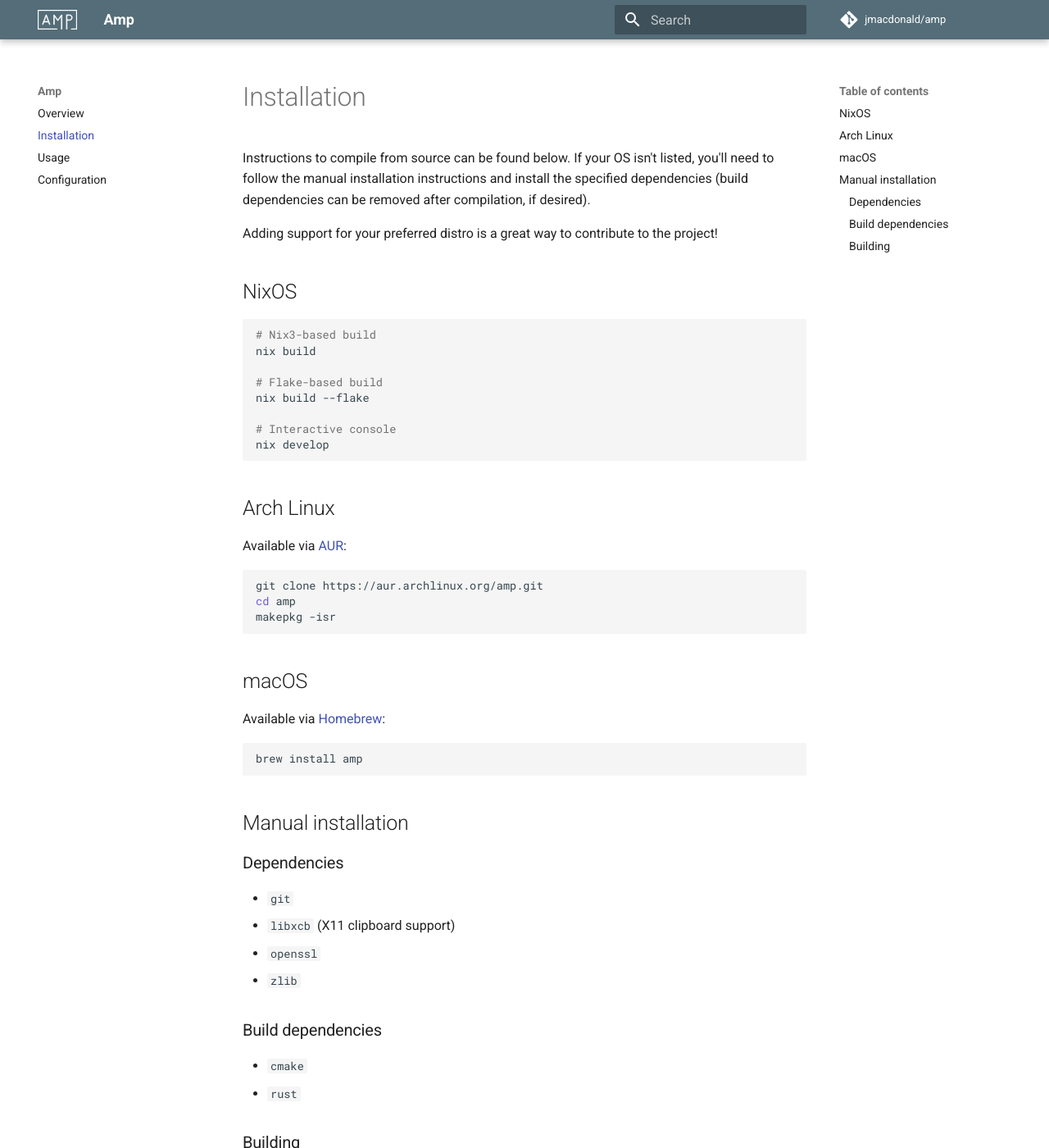
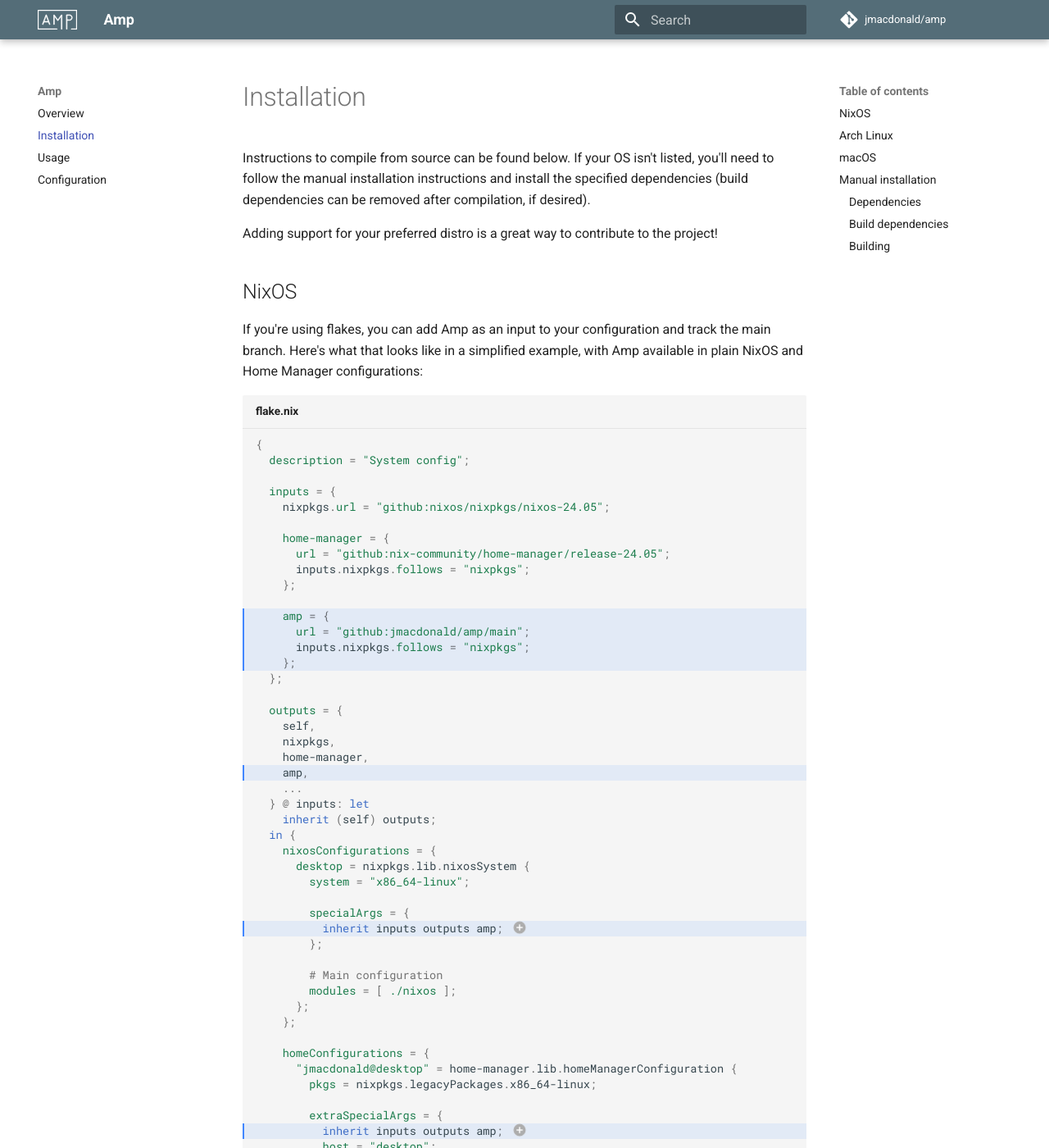
Before and after one commit to jmacdonald/amp, an MkDocs documentation site: the page built from documentation/pages/installation.md, in a window 1280 px wide and 1400 px high. Shown: the whole window at 82% size. Built offline with MkDocs 1.6.1 and Material for MkDocs 9.7.7, drawn with Linux system fonts in a browser that asks for light colours; comment, search, counter and statistics services are not loaded; some of the changed text lies outside the part shown.

Commit message:
Update NixOS docs to target flake-based installation

````diff
--- a/documentation/mkdocs.yml
+++ b/documentation/mkdocs.yml
@@ -7,6 +7,8 @@ theme:
   palette:
     primary: 'blue grey'
     accent: 'red'
+  features:
+    - content.code.annotate
 repo_name: 'jmacdonald/amp'
 repo_url: 'https://github.com/jmacdonald/amp'
 nav:
@@ -20,6 +22,8 @@ extra:
     accent: 'red'
 markdown_extensions:
   - admonition
+  - attr_list
+  - md_in_html
   - pymdownx.highlight
   - pymdownx.superfences
   - pymdownx.smartsymbols
--- a/documentation/pages/installation.md
+++ b/documentation/pages/installation.md
@@ -10,15 +10,98 @@ project!
 
 ## NixOS
 
-```bash
-# Nix3-based build
-nix build
+If you're using flakes, you can add Amp as an input to your configuration and
+track the main branch. Here's what that looks like in a simplified example,
+with Amp available in plain NixOS and Home Manager configurations:
 
-# Flake-based build
-nix build --flake
+```nix title="flake.nix" hl_lines="12-15 22 32 45"
+{
+  description = "System config";
 
-# Interactive console
-nix develop
+  inputs = {
+    nixpkgs.url = "github:nixos/nixpkgs/nixos-24.05";
+
+    home-manager = {
+      url = "github:nix-community/home-manager/release-24.05";
+      inputs.nixpkgs.follows = "nixpkgs";
+    };
+
+    amp = {
+      url = "github:jmacdonald/amp/main";
+      inputs.nixpkgs.follows = "nixpkgs";
+    };
+  };
+
+  outputs = {
+    self,
+    nixpkgs,
+    home-manager,
+    amp,
+    ...
+  } @ inputs: let
+    inherit (self) outputs;
+  in {
+    nixosConfigurations = {
+      desktop = nixpkgs.lib.nixosSystem {
+        system = "x86_64-linux";
+
+        specialArgs = {
+          inherit inputs outputs amp; # (1)!
+        };
+
+        # Main configuration
+        modules = [ ./nixos ];
+      };
+    };
+
+    homeConfigurations = {
+      "jmacdonald@desktop" = home-manager.lib.homeManagerConfiguration {
+        pkgs = nixpkgs.legacyPackages.x86_64-linux;
+
+        extraSpecialArgs = {
+          inherit inputs outputs amp; # (2)!
+          host = "desktop";
+        };
+
+        # Main configuration
+        modules = [ ./home-manager/default.nix ];
+      };
+    };
+  };
+}
+```
+
+1.  This adds the Amp flake to your NixOS config.
+
+2.  This adds the Amp flake to your Home Manager config.
+
+You can then use the flake in your NixOS/Home Manager modules:
+
+```nix title="home-manager/default.nix" hl_lines="1 5"
+{ pkgs, amp, ... }: { # (1)!
+
+  # Text editors
+  home.packages = [
+    amp.packages.${pkgs.system}.default # (2)!
+    pkgs.vim
+  ];
+}
+```
+
+1. Specify the flake as an argument to your module to get a reference to it.
+2. Add Amp to the list of installed packages. This long format including the
+   reference to `pkgs.system` is a necessary evil, since the Amp flake needs to
+   know which system/architecture to target, and I've yet to find a way to set a
+   default package that is able to automatically take that into consideration.
+
+Now you can update Amp by running the following:
+
+```shell
+# Bump flake.lock
+nix flake lock --update-input amp
+
+# Build and switch to the new version
+home-manager switch --flake /path-to-your-nixos-conf
 ```
 
 ## Arch Linux
````
